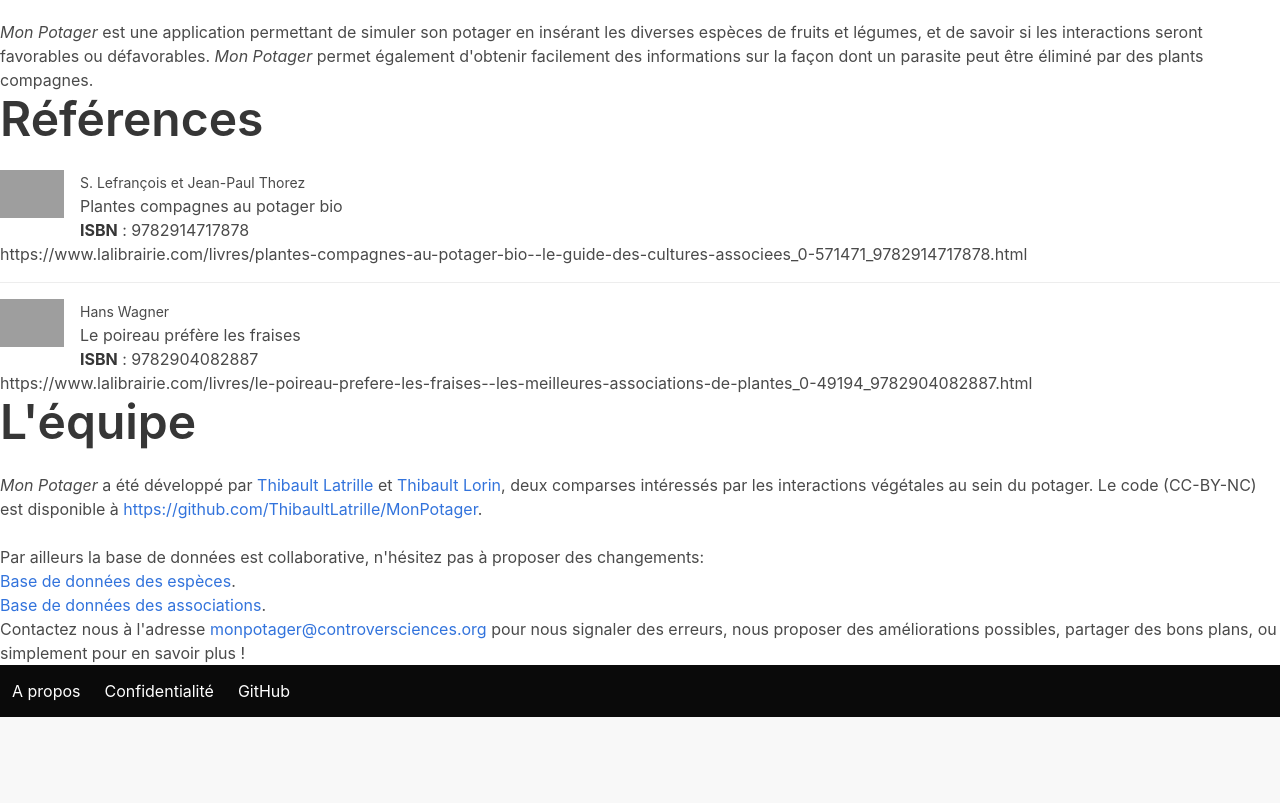
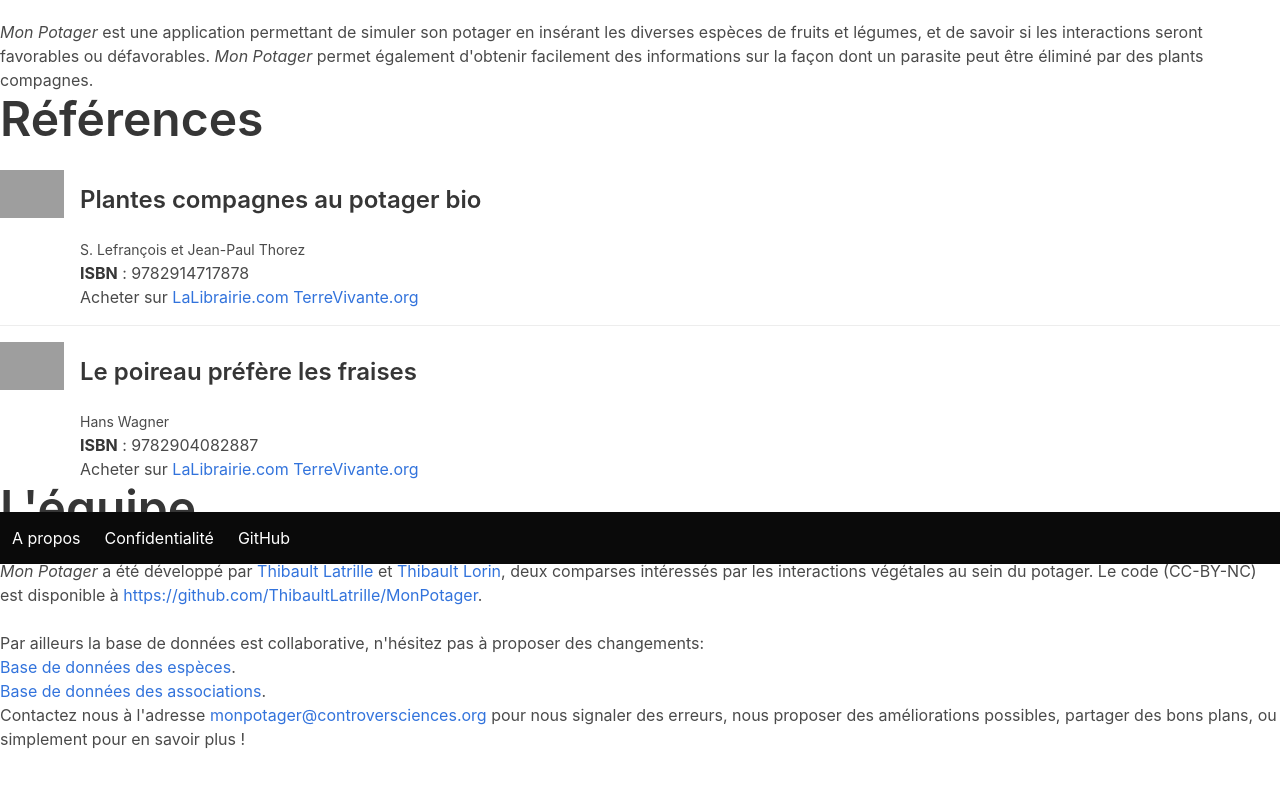
Before and after one commit to ThibaultLatrille/MonPotager, a Flask app: page / in a window 1280 px wide. Shown: the part 236-1039 px from the top of the page. Before the commit the page ends 953 px from the top, so only its background shows below. Run offline with Flask 2, Linux system fonts and the light colour scheme; some libraries are stand-ins or nearby versions; grey boxes are pictures that could not be loaded.

Commit message:
UI: proposition (basique) de mise en page + contenu page d'accueil

```diff
--- a/webserver/templates/footer.inc.html
+++ b/webserver/templates/footer.inc.html
@@ -1,7 +1,7 @@
-<nav class="navbar is-black" role="navigation" aria-label="main navigation">
+<nav class="navbar is-black is-fixed-bottom" role="navigation" aria-label="main navigation">
 <div class="navbar-brand">
-    <a href="{{STATIC_URL}}/a-propos.html" class="navbar-item">A propos</a>
-    <a href="{{STATIC_URL}}/confidentialite.html" class="navbar-item">Confidentialité</a>
+    <a href="/a-propos.html" class="navbar-item">A propos</a>
+    <a href="/confidentialite.html" class="navbar-item">Confidentialité</a>
     <a href="https://github.com/ThibaultLatrille/MonPotager" referrerpolicy="no-referrer" class="navbar-item"><i class="fab fa-github"></i> GitHub</a>
 </div>
 </nav>
--- a/webserver/templates/header.inc.html
+++ b/webserver/templates/header.inc.html
@@ -1,4 +1,4 @@
-<nav class="navbar is-dark" role="navigation" aria-label="main navigation">
+<nav class="navbar is-dark is-fixed-top" role="navigation" aria-label="main navigation">
 <div class="navbar-brand">
     <a class="navbar-item" href="/">
     <img src="{{ STATIC_URL }}/images/logo.png" width="64" height="28"> MonPotager
--- a/webserver/templates/home.html
+++ b/webserver/templates/home.html
@@ -1,5 +1,5 @@
 <!DOCTYPE html>
-<html>
+<html class="has-navbar-fixed-top has-navbar-fixed-bottom">
 <head>
 {% include 'head.inc.html' %}
 <title>MonPotager - Accueil</title>
@@ -22,22 +22,20 @@
 <!-- TODO: mieux mettre en forme, mettre plus de boutiques comme lalibrairie.com ? Gibert ?Fnac ? Amazon ? ... -->
 <article class="media">
     <figure class="media-left">
-        <p class="image is-64x64"><a href="https://boutique.terrevivante.org/librairie/livres/2326/conseils-d-expert/458-plantes-compagnes-au-potager-bio.htm" target="_blank">
-        <img src="https://boutique.terrevivante.org/uploads/Externe/d0/MOYEN_LIV_IMAGE_2326_1522766930.jpg"></a>
+        <p class="image is-64x64">
+        <img src="https://boutique.terrevivante.org/uploads/Externe/d0/MOYEN_LIV_IMAGE_2326_1522766930.jpg">
         </p>
     </figure>
     <div class="media-content">
     <div class="content">
-        <p>
+        <p><h4 class="title is-4">Plantes compagnes au potager bio</h4>
         <small>S. Lefrançois et Jean-Paul Thorez</small><br/>
-        Plantes compagnes au potager bio
-        <br/>
-        <strong>ISBN</strong> : 9782914717878
+        <strong>ISBN</strong> : 9782914717878<br/>
+        Acheter sur <a href="https://www.lalibrairie.com/livres/plantes-compagnes-au-potager-bio--le-guide-des-cultures-associees_0-571471_9782914717878.html" target="_blank">LaLibrairie.com</a> <a href="https://boutique.terrevivante.org/librairie/livres/2326/conseils-d-expert/458-plantes-compagnes-au-potager-bio.htm" target="_blank">TerreVivante.org</a>
         </p>
     </div>
     </div>
 </article>
-https://www.lalibrairie.com/livres/plantes-compagnes-au-potager-bio--le-guide-des-cultures-associees_0-571471_9782914717878.html
 
 <article class="media">
     <figure class="media-left">
@@ -47,16 +45,14 @@
     </figure>
     <div class="media-content">
     <div class="content">
-        <p>
+        <p><h4 class="title is-4">Le poireau préfère les fraises</h4>
         <small>Hans Wagner</small><br/>
-        Le poireau préfère les fraises
-        <br/>
-        <strong>ISBN</strong> : 9782904082887
+        <strong>ISBN</strong> : 9782904082887<br/>
+        Acheter sur <a href="https://www.lalibrairie.com/livres/le-poireau-prefere-les-fraises--les-meilleures-associations-de-plantes_0-49194_9782904082887.html" target="_blank">LaLibrairie.com</a> <a href="https://boutique.terrevivante.org/librairie/livres/1585/conseils-d-expert/458-le-poireau-prefere-les-fraises.htm" target="_blank">TerreVivante.org</a>
         </p>
     </div>
     </div>
 </article>
-https://www.lalibrairie.com/livres/le-poireau-prefere-les-fraises--les-meilleures-associations-de-plantes_0-49194_9782904082887.html
 
 <h4 class="title is-1">L&#39;équipe</h4>
 <p>
```
